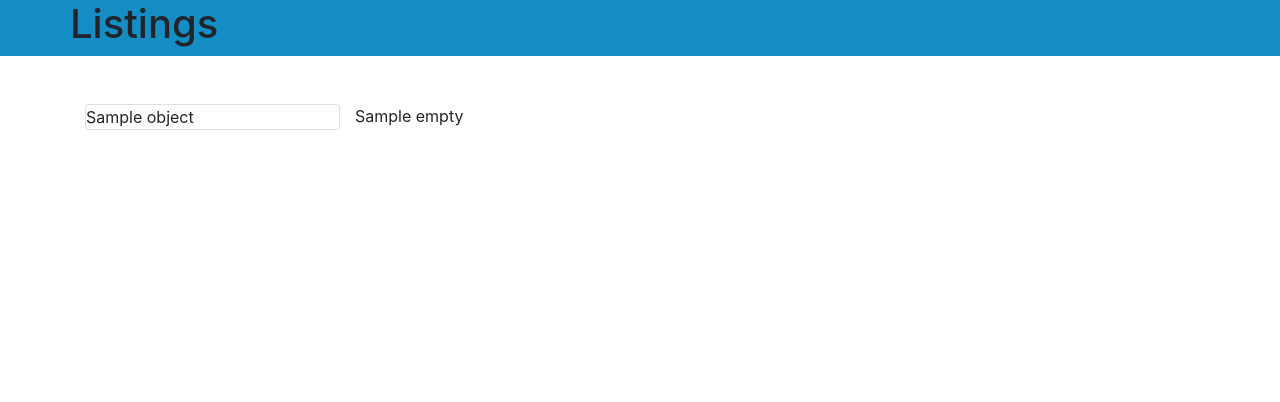
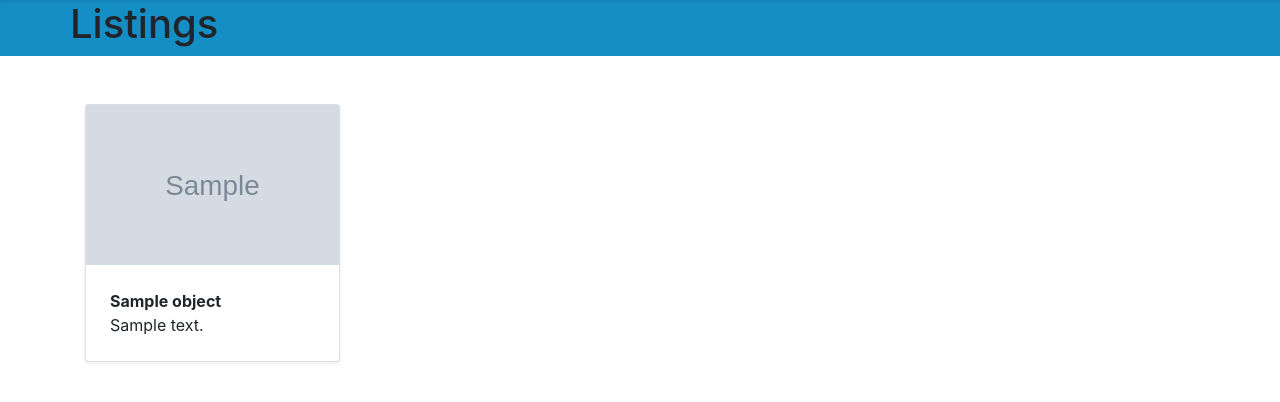
Before and after one commit to PragmaticMates/django-inventor, a Django app: template inventor/core/listings/templates/listings/listing_list.html in a window 1280 px wide. Shown: the part 86-488 px from the top of the page. Run offline with Django 3.2, Linux system fonts and the light colour scheme; the template is opened without the code that fills it: most values are stand-ins (such as "Sample title", 1, 10 or a date in 2020); grey boxes marked "Sample" are stand-in pictures; some libraries are stand-ins or nearby versions.

Commit message:
Listings list view - initial

```diff
--- a/inventor/core/listings/templates/listings/listing_list.html
+++ b/inventor/core/listings/templates/listings/listing_list.html
@@ -14,9 +14,17 @@
     <div class="row my-5">
         {% for object in object_list %}
             <div class="col-md-3">
-                <div class="card">{{ object }}</div>
+                <div class="card shadow-sm listing-item">
+                    <div class="listing-image {% if object.image %}bg-cover{% else %} d-flex align-items-center justify-content-center{% endif %}"
+                        {% if object.image %}style="background-image: url('{{ MEDIA_URL }}{{ object.image }}');" {% endif %}>
+                    </div>
+                    <div class="p-4">
+                        <strong class="d-block">{{ object.title }}</strong>
+                        <span>{{ object.description }}</span>
+                    </div>
+                </div>
             </div>
-        {{ empty }}
+        {% empty %}{% trans 'No data to display' %}
         {% endfor %}
     </div>
 {% endblock %}
--- a/inventor/static/gulpfile.js
+++ b/inventor/static/gulpfile.js
@@ -22,4 +22,5 @@ gulp.task('watch', function() {
 	gulp.watch( './scss/inventor.scss', gulp.series('compile') );
 	gulp.watch( './scss/abstracts/*.scss', gulp.series('compile') );
 	gulp.watch( './scss/layout/*.scss', gulp.series('compile') );
+	gulp.watch( './scss/pages/*.scss', gulp.series('compile') );
 });
--- a/inventor/static/scss/abstracts/_commons.scss
+++ b/inventor/static/scss/abstracts/_commons.scss
@@ -0,0 +1,4 @@
+.bg-cover {
+    background-size: cover;
+    background-position: center;
+}
--- a/inventor/static/scss/inventor.scss
+++ b/inventor/static/scss/inventor.scss
@@ -11,3 +11,4 @@
 
 @import 'abstracts/commons';
 @import 'layout/header';
+@import 'pages/listings';
--- a/inventor/static/scss/layout/_header.scss
+++ b/inventor/static/scss/layout/_header.scss
@@ -1,4 +1,5 @@
 header {
+    background-color: #fff;
     border-top: .4rem solid;
     border-image-source: linear-gradient(45deg, rgb(42, 204, 195), rgb(71, 64, 222));
     border-image-slice: 1;
--- /dev/null
+++ b/inventor/static/scss/pages/_listings.scss
@@ -0,0 +1,5 @@
+.listing-item {
+    .listing-image {
+        min-height: 10rem;
+    }
+}
--- a/inventor/templates/layout/header.html
+++ b/inventor/templates/layout/header.html
@@ -1,6 +1,6 @@
 {% load i18n %}
 
-<header>
+<header class="sticky-top shadow-sm">
     {#    <div class="bg-primary text-white py-2">#}
     {#        <div class="container">#}
     {#            <div class="row">#}
```
Also changed, not shown: inventor/static/css/inventor.css, 1 other file.
